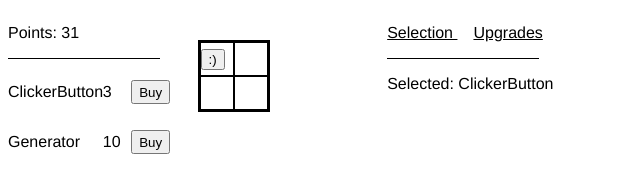
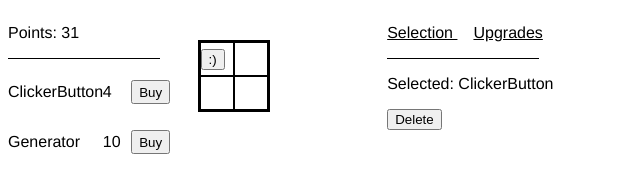
Before and after one commit to jake-orielly/untitled-idle-board-project, a Vue app: page / in a window 1280 px wide. Both pictures are taken after a click on the button ":)". Shown: the top 178 px of the page, without its empty margins (0-640 px from the left). Built offline with nearby package versions, Linux system fonts and the light colour scheme.

Commit message:
Can delete structures

```diff
--- a/src/components/GameContainer.vue
+++ b/src/components/GameContainer.vue
@@ -65,6 +65,7 @@
         <StructureDetails
           v-if="rightTab == 'details'"
           :structure="selectedStructure"
+          @deleteStructure="deleteStructure"
         />
         <UpgradesTab
           v-else-if="rightTab == 'upgrades'"
@@ -200,8 +201,18 @@ export default {
     selectStructure(x,y) {
       this.selectedStructure = {
         name: this.board[x][y].structure,
-        action: "Selected"
+        action: "Selected",
+        x: x,
+        y: y
       };
+    },
+    deleteStructure() {
+      const selected = this.selectedStructure;
+      this.board[selected.x][selected.y].structure = undefined;
+      this.structures.find(
+        s => s.name == selected.name
+      ).owned--;
+      this.selectedStructure = undefined;
     },
     selectRightTab(tab) {
       this.rightTab = tab;
--- a/src/components/StructureDetails.vue
+++ b/src/components/StructureDetails.vue
@@ -1,13 +1,17 @@
 <template>
   <div>
-    <p
+    <div
       v-if="structure"
     >
-      {{structure.action}}:
-      <span>
-        {{structure.name}}
-      </span>
-    </p>
+      <p>
+        {{structure.action}}: {{structure.name}}
+      </p>
+      <button
+        @click="$emit('deleteStructure')"
+      >
+        Delete
+      </button>
+    </div>
     <p
       v-else
     >
--- a/src/js/structureDescriptors.js
+++ b/src/js/structureDescriptors.js
@@ -4,7 +4,7 @@ const clickerButton = {
       return 3 + parseInt(Math.pow(1.5 * owned, 1.25));
     },
     img: ":)",
-    owned: 0
+    owned: 1
   }
 
 const generator = {
```
